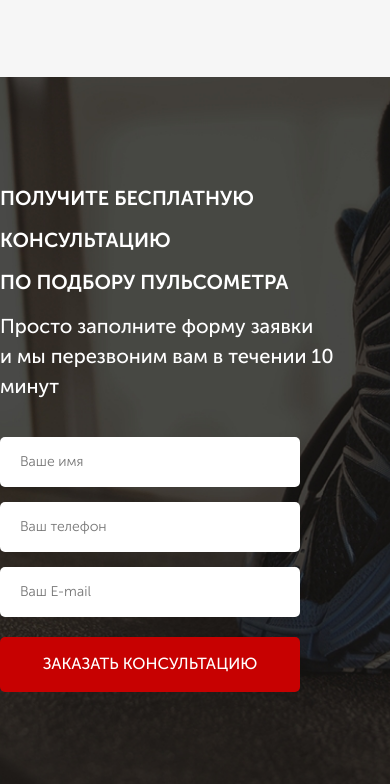
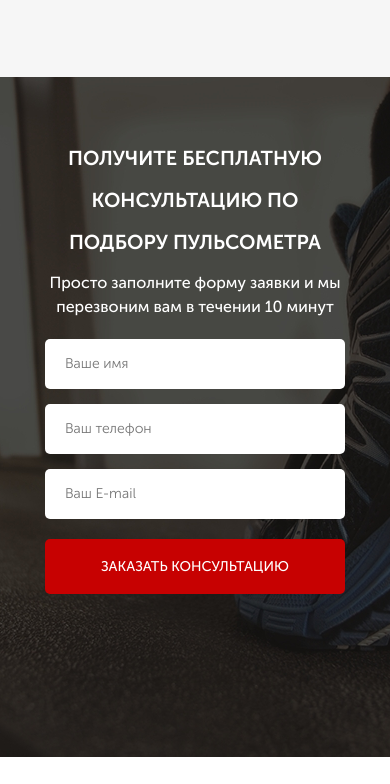
Before and after one commit to tremer3/pulsometer-site, a website: page src/index.html in a window 390 px wide. Shown: the part 1789-2573 px from the top of the page. After the commit the page ends 2546 px from the top, so only its background shows below. Drawn offline with Linux system fonts and the light colour scheme.

Commit message:
add mobile layout for consultation section

```diff
--- a/src/sass/blocks/_media.scss
+++ b/src/sass/blocks/_media.scss
@@ -7,6 +7,10 @@
     &__subheader {
         font-size: 20px;
     }
+    }
+
+    .consultation {
+        padding: 100px 40px 92px 40px;
     }
 }
 
@@ -26,6 +30,13 @@
     }
     .benefits__descr {
         padding-top: 10px;
+    }
+
+    .title_left {
+        font-size: 30px;
+    }
+    .consultation__descr {
+        font-size: 18px;
     }
 }
 
@@ -63,6 +74,19 @@
         margin-top: 10px;
         font-size: 13px;
     }
+
+    .title_left {
+        text-align: center;
+        font-size: 25px;
+    }
+    .consultation__descr {
+        text-align: center;
+        font-size: 16px;
+    }
+    .feed-form {
+        margin: 0 auto;
+        margin-top: 20px;
+    }
 }
 
 @media (max-width: 576px) {
@@ -90,5 +114,24 @@
     }
     .title {
         font-size: 20px;
+        br {
+            display: none;
+          }
+    }
+
+    .consultation {
+        padding: 60px 40px 80px 40px;
+    }
+    .feed-form {
+        width: 100%;
+        max-width: 300px;
+    }
+    .consultation__descr {
+        br {
+            display: none;
+          }
+    }
+    .button_submit {
+        font-size: 14px;
     }
 }
--- a/src/sass/style.scss
+++ b/src/sass/style.scss
@@ -11,6 +11,8 @@
 @import 'blocks/buttons.scss';
 @import 'blocks/title.scss';
 @import 'blocks/benefits.scss';
-@import 'blocks/media.scss';
 @import 'blocks/consultation.scss';
 @import 'blocks/forms.scss';
+
+
+@import 'blocks/media.scss';
```
Also changed, not shown: src/css/style.min.css.
